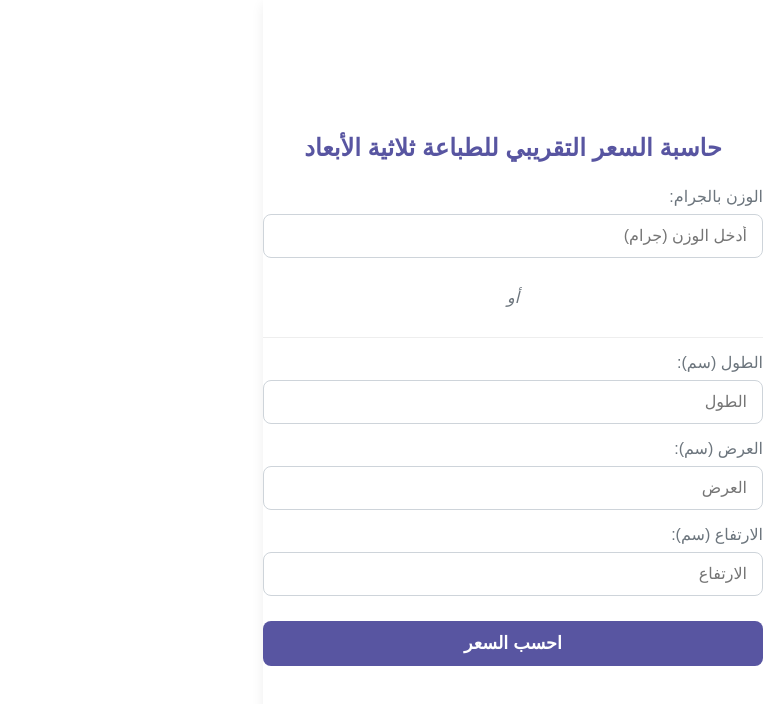
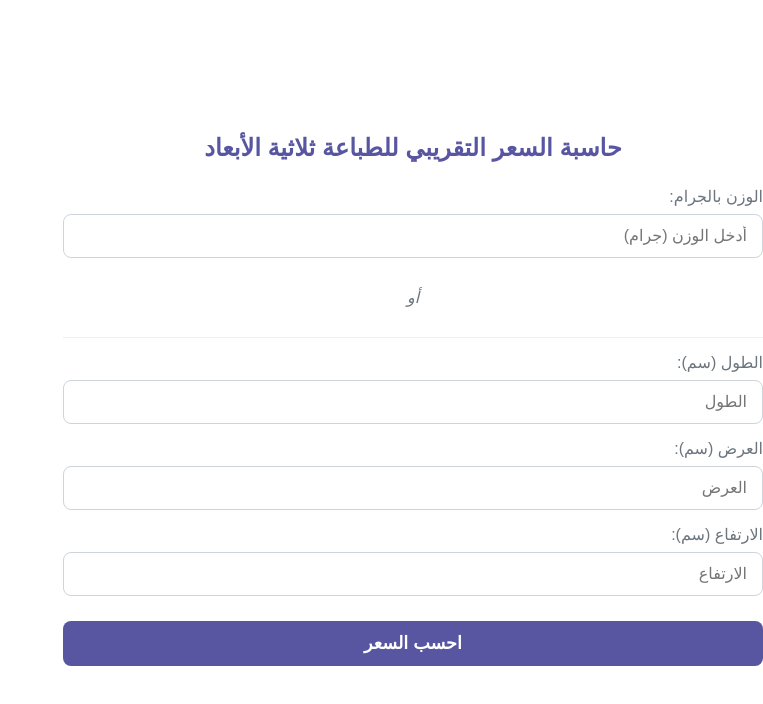
Before and after one commit to xDPixel/js-printing-calculator, a plain HTML site: page index.html in a window 1280 px wide. Shown: the whole page, without its empty margins (517-1280 px from the left). Drawn offline with Linux system fonts and the light colour scheme.

Commit message:
style: increase max-width and remove box-shadow for calculator-container
The max-width of the calculator-container was increased from 500px to 700px to accommodate larger screens better. The box-shadow was removed to simplify the design and improve readability.

```diff
--- a/index.html
+++ b/index.html
@@ -29,9 +29,8 @@
 
     .calculator-container {
         width: 100vw;
-        max-width: 500px;
+        max-width: 700px;
         margin: 0;
-        box-shadow: 0 4px 12px rgba(0, 0, 0, 0.07);
         display: flex;
         flex-direction: column;
         justify-content: center;
```
